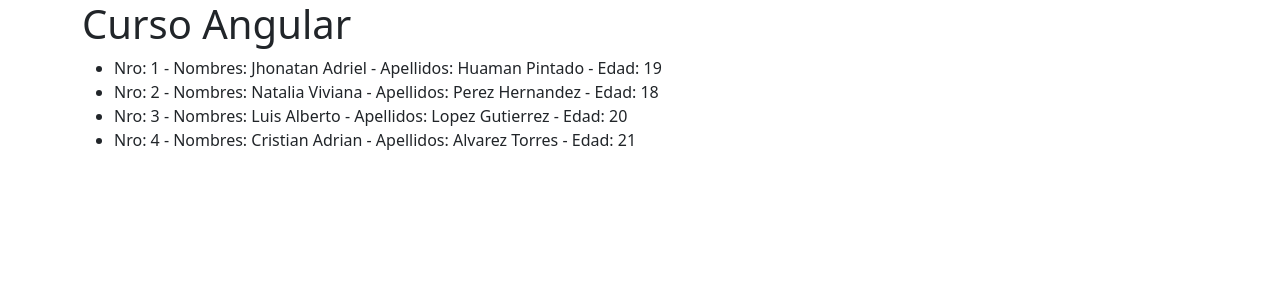
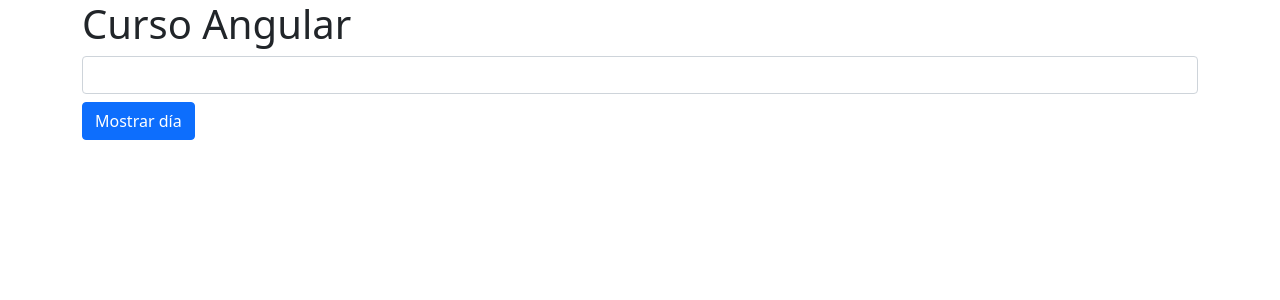
Before and after one commit to jhonatanhuaman76/curso_angular, an Angular app: page / in a window 1280 px wide. Shown: the top 300 px of the page. Built offline with nearby package versions, Linux system fonts and the light colour scheme.

Commit message:
Directiva switch

```diff
--- a/src/app/app.component.html
+++ b/src/app/app.component.html
@@ -1,4 +1,4 @@
 <div class="container">
   <h1>{{ title }}</h1>
-  <app-bucles></app-bucles>
+  <app-switch></app-switch>
 </div>
--- a/src/app/app.module.ts
+++ b/src/app/app.module.ts
@@ -7,6 +7,7 @@
 import { BotonesComponent } from './botones/botones.component';
 import { FormularioComponent } from './formulario/formulario.component';
 import { BuclesComponent } from './bucles/bucles.component';
+import { SwitchComponent } from './switch/switch.component';
 
 @NgModule({
   declarations: [
@@ -14,7 +15,8 @@
     ContadorComponent,
     BotonesComponent,
     FormularioComponent,
-    BuclesComponent
+    BuclesComponent,
+    SwitchComponent
   ],
   imports: [
     BrowserModule,
--- /dev/null
+++ b/src/app/switch/switch.component.html
@@ -0,0 +1,14 @@
+<input type="text" class="form-control" #nuevoDia>
+
+<button class="btn btn-primary mt-2 mb-4" (click)="mostrarDia(nuevoDia.value)">Mostrar día</button>
+
+<div [ngSwitch]="dia" *ngIf="dia">
+  <span *ngSwitchCase="1">Lunes</span>
+  <span *ngSwitchCase="2">Martes</span>
+  <span *ngSwitchCase="3">Miercoles</span>
+  <span *ngSwitchCase="4">Jueves</span>
+  <span *ngSwitchCase="5">Viernes</span>
+  <span *ngSwitchCase="6">Sabado</span>
+  <span *ngSwitchCase="7">Domingo</span>
+  <span *ngSwitchDefault>Valor no valido</span>
+</div>
--- /dev/null
+++ b/src/app/switch/switch.component.ts
@@ -0,0 +1,14 @@
+import { Component } from '@angular/core';
+
+@Component({
+  selector: 'app-switch',
+  templateUrl: './switch.component.html',
+  styleUrl: './switch.component.css'
+})
+export class SwitchComponent {
+  dia?: number;
+
+  mostrarDia(dia: string) {
+    this.dia = parseInt(dia) || -1;
+  }
+}
```
Also changed, not shown: src/app/switch/switch.component.css (added), 1 other file (tests, documents, lock files or other folders).
